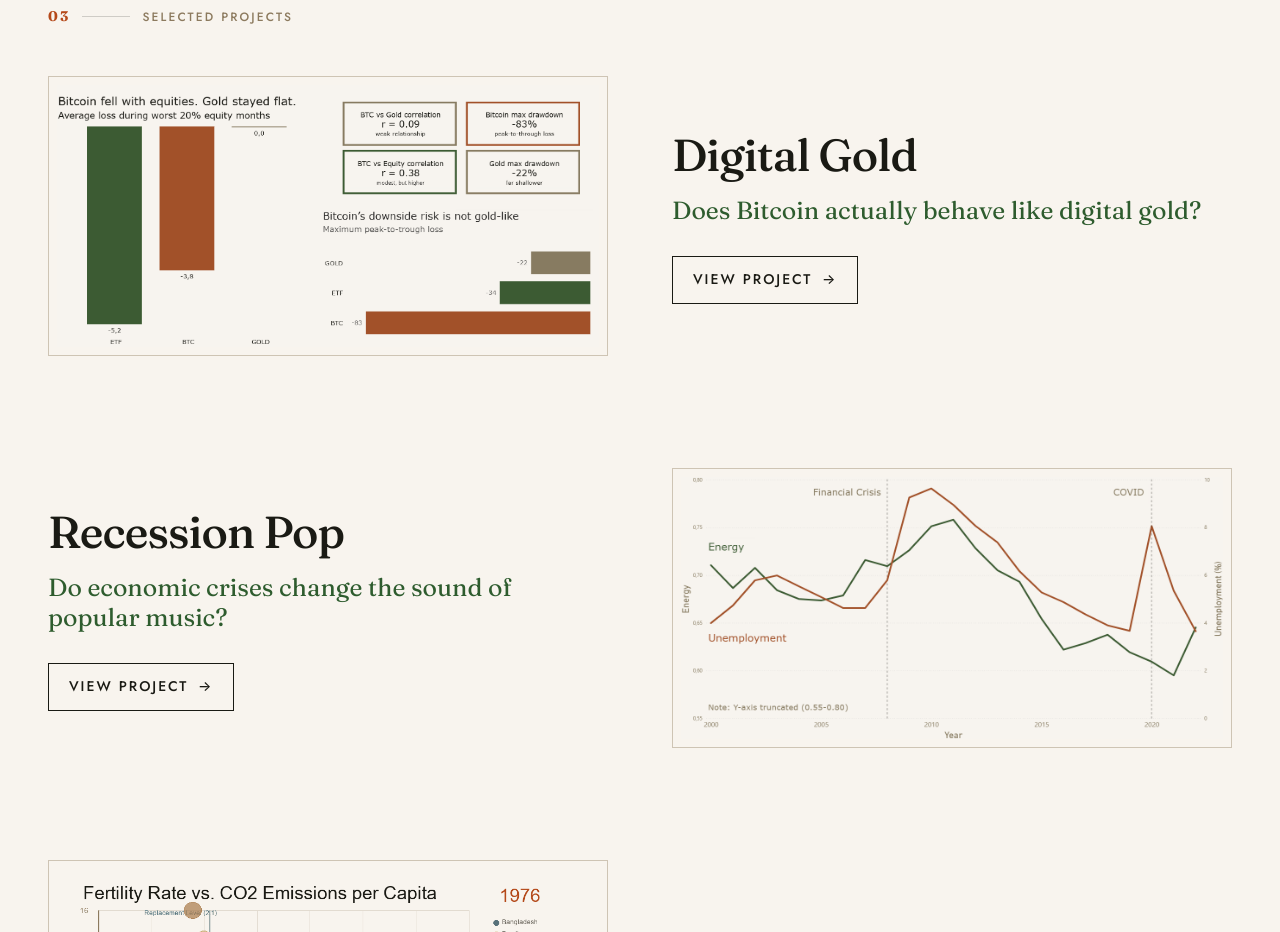
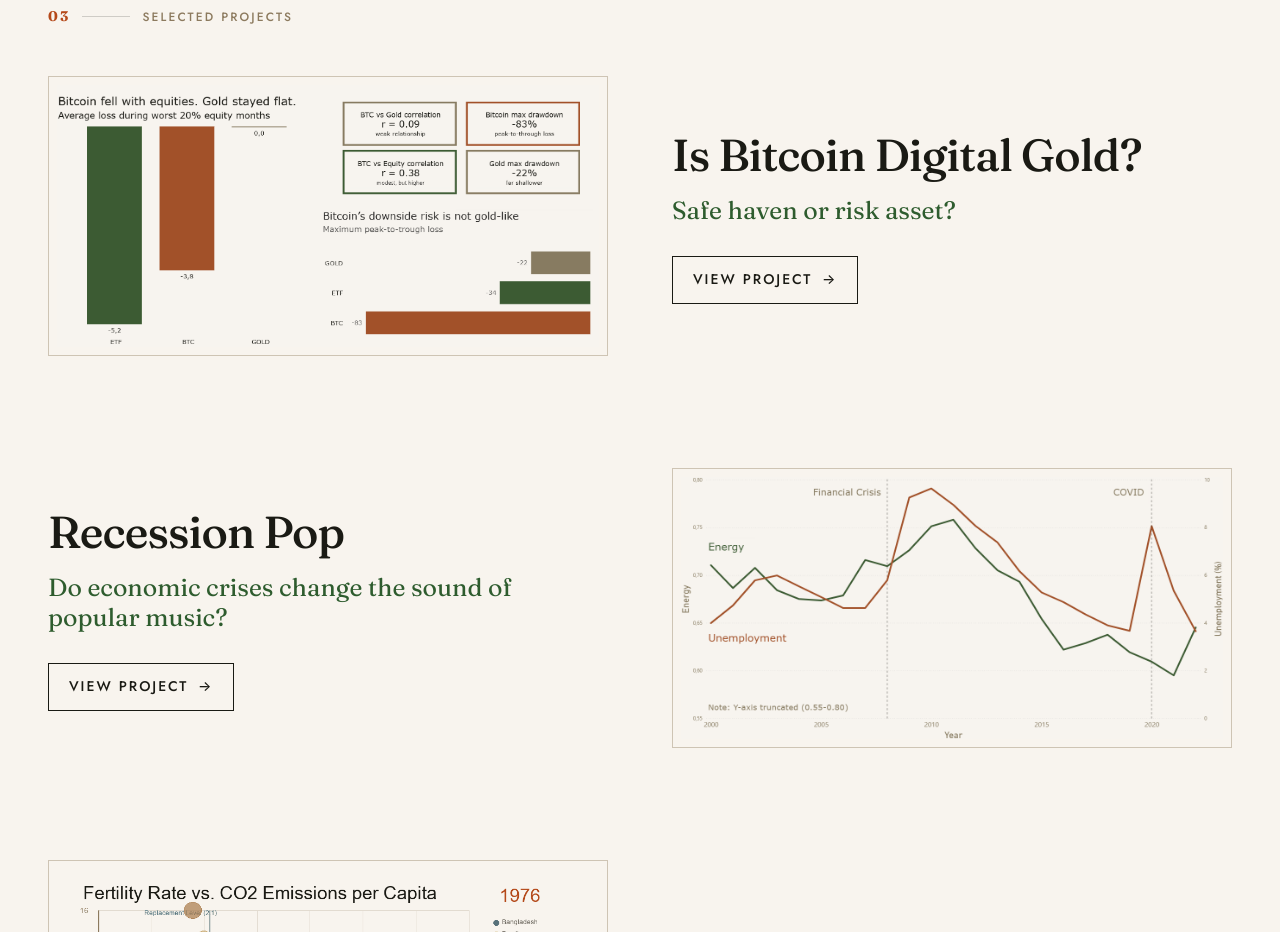
Before and after one commit to enesbakiadem/enesbakiadem.github.io, a plain HTML site: page index.html in a window 1280 px wide. Shown: the part 1360-2292 px from the top of the page. Drawn offline with Linux system fonts and the light colour scheme.

Commit message:
Update portfolio website

```diff
--- a/index.html
+++ b/index.html
@@ -104,8 +104,8 @@
             <img src="./images/asset-digital-gold-hero.png" alt="Digital Gold analysis summary showing Bitcoin drawdown, correlations, and safe-haven behavior" />
           </div>
           <div class="project__content">
-            <h3 class="project__title">Digital Gold</h3>
-            <p class="project__question">Does Bitcoin actually behave like digital gold?</p>
+            <h3 class="project__title">Is Bitcoin Digital Gold?</h3>
+            <p class="project__question">Safe haven or risk asset?</p>
             <a class="project__link" href="https://github.com/enesbakiadem/asset-comparison-analysis" target="_blank" rel="noopener">
               View project
               <span class="arrow" aria-hidden="true">&rarr;</span>
```
